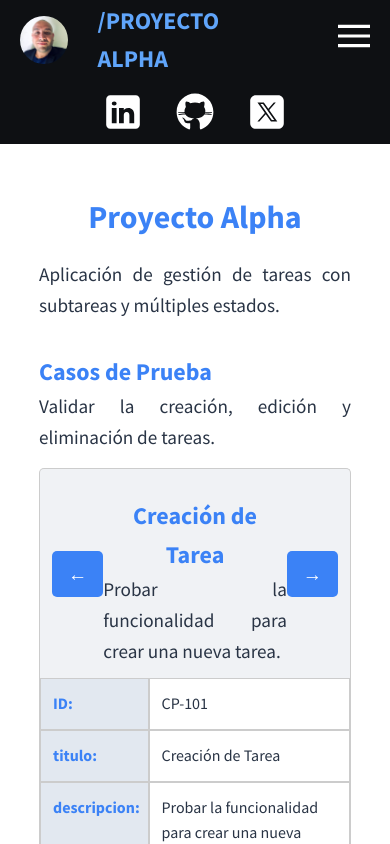
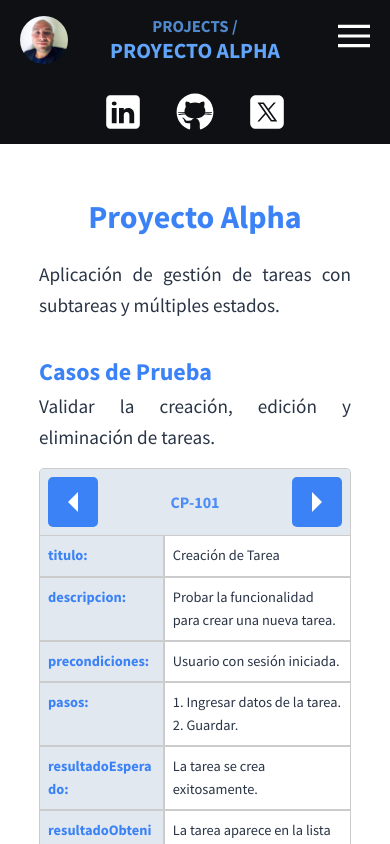
Before and after one commit to adjsvar/portafolio, a React (Vite) app: page /projectdetail/1 in a window 390 px wide. Shown: the top 844 px of the page. Built offline with nearby package versions, Linux system fonts and the light colour scheme.

Commit message:
varios cambios

```diff
--- a/src/components/Navbar.jsx
+++ b/src/components/Navbar.jsx
@@ -1,7 +1,6 @@
-// src/components/Navbar.jsx
 import React, { useState, useContext } from 'react';
 import { NavLink, useLocation } from 'react-router-dom';
-import { ProjectsContext } from '../context/ProjectsContext'; // Importamos el contexto
+import { ProjectsContext } from '../context/ProjectsContext';
 import logo from '../assets/foto.jpg';
 import hamOpen from '../assets/hamopen.svg';
 import hamClose from '../assets/hamclose.svg';
@@ -10,7 +9,7 @@ import '../styles/Navbar.css';
 function Navbar() {
   const [isOpen, setIsOpen] = useState(false);
   const location = useLocation();
-  const { projects } = useContext(ProjectsContext); // Obtenemos proyectos desde el contexto
+  const { projects } = useContext(ProjectsContext);
 
   const routeNames = {
     '/': 'Home',
@@ -20,14 +19,21 @@ function Navbar() {
   };
 
   let activeTextContent = routeNames[location.pathname] || '';
+  let isProjectDetail = false;
 
   // Si la ruta es de detalle de proyecto, se muestra el active link personalizado
   if (location.pathname.startsWith('/projectdetail')) {
+    isProjectDetail = true;
     const parts = location.pathname.split('/');
     const projectId = parts[2];
     const project = projects.find((p) => p.id.toString() === projectId);
     if (project) {
-      activeTextContent = `/${project.titulo}`;
+      activeTextContent = (
+        <span className="project-detail-title">
+          <span className="projects-small">Projects / </span>
+          <span className="project-name">{project.titulo}</span>
+        </span>
+      );
     }
   }
 
@@ -47,7 +53,9 @@ function Navbar() {
       </NavLink>
 
       {/* Active link en modo móvil */}
-      <div className="active-link" id="active-link">{activeTextContent}</div>
+      <div className={`active-link ${isProjectDetail ? 'is-project-detail' : ''}`} id="active-link">
+        {activeTextContent}
+      </div>
 
       <img
         src={isOpen ? hamClose : hamOpen}
--- a/src/components/TestTables.jsx
+++ b/src/components/TestTables.jsx
@@ -1,7 +1,7 @@
 // src/components/TestTables.jsx
-import React, { useState, useEffect } from 'react';
-import EvidenceViewer from './EvidenceViewer';  // El componente "all in one" con overlay, zoom, pan
-import '../styles/TestTables.css';
+import React, { useState, useEffect } from "react";
+import EvidenceViewer from "./EvidenceViewer";
+import "../styles/TestTables.css";
 
 function TestTables({ tests, testType, layout }) {
   const [windowWidth, setWindowWidth] = useState(window.innerWidth);
@@ -10,71 +10,73 @@ function TestTables({ tests, testType, layout }) {
   // Estado para mostrar/hide EvidenceViewer
   const [modalOpen, setModalOpen] = useState(false);
   // Almacena la "imagen" (string) que se mostrará en EvidenceViewer
-  const [modalImage, setModalImage] = useState('');
+  const [modalImage, setModalImage] = useState("");
 
   useEffect(() => {
     function handleResize() {
       setWindowWidth(window.innerWidth);
     }
-    window.addEventListener('resize', handleResize);
-    return () => window.removeEventListener('resize', handleResize);
+    window.addEventListener("resize", handleResize);
+    return () => window.removeEventListener("resize", handleResize);
   }, []);
 
   // Determinar layout
-  const computedLayout = layout || (windowWidth >= 1150 ? 'row' : 'column');
+  const computedLayout = layout || (windowWidth >= 1150 ? "row" : "column");
 
   if (!tests || tests.length === 0) {
     return <div>No hay pruebas disponibles.</div>;
   }
 
   // Recolecta todas las claves
-  const allKeys = [...new Set(tests.flatMap(item => Object.keys(item)))];
+  const allKeys = [...new Set(tests.flatMap((item) => Object.keys(item)))];
 
   // Determina título (caption)
   const captionText = testType
     ? testType.toUpperCase()
     : tests[0].tipo
     ? tests[0].tipo.toUpperCase()
-    : 'TESTS';
+    : "TESTS";
 
   // --- Lógica para abrir/cerrar EvidenceViewer ---
   const handleOpenModal = (imgSrc) => {
-    setModalImage(imgSrc || '');
+    setModalImage(imgSrc || "");
     setModalOpen(true);
   };
 
   const handleCloseModal = () => {
     setModalOpen(false);
-    setModalImage('');
+    setModalImage("");
   };
 
   // Render de celdas
   const renderCell = (value, key) => {
-    if (key === 'evidencia') {
-      if (!value || typeof value !== 'object') return '-';
+    if (key === "evidencia") {
+      if (!value || typeof value !== "object") return "-";
       // Suponemos: item.evidencia = { imagen: "URL", video: ... }
       if (value.imagen) {
         // Al hacer clic => abrimos EvidenceViewer
         return (
-          <span className="evidence-link" onClick={() => handleOpenModal(value.imagen)}>
+          <span
+            className="evidence-link"
+            onClick={() => handleOpenModal(value.imagen)}
+          >
             Ver Evidencia
           </span>
         );
       }
-      return '-';
+      return "-";
     }
     // Si es un objeto distinto a evidencia (por ejemplo un subobjeto)
-    if (typeof value === 'object' && value !== null) {
+    if (typeof value === "object" && value !== null) {
       return JSON.stringify(value);
     }
-    return value === undefined || value === null || value === '' ? '-' : value;
+    return value === undefined || value === null || value === "" ? "-" : value;
   };
 
   // ==================== LAYOUT ROW ====================
-  if (computedLayout === 'row') {
+  if (computedLayout === "row") {
     return (
       <div className="testtables-row-container">
-
         {/* Renderizamos EvidenceViewer si modalOpen está en true */}
         {modalOpen && (
           <EvidenceViewer
@@ -92,7 +94,7 @@ function TestTables({ tests, testType, layout }) {
               </th>
             </tr>
             <tr>
-              {allKeys.map(key => (
+              {allKeys.map((key) => (
                 <th key={key}>{key}</th>
               ))}
             </tr>
@@ -117,15 +119,14 @@ function TestTables({ tests, testType, layout }) {
     const singleItem = tests.length === 1;
 
     const handlePrev = () => {
-      setCurrentIndex(prev => (prev > 0 ? prev - 1 : tests.length - 1));
+      setCurrentIndex((prev) => (prev > 0 ? prev - 1 : tests.length - 1));
     };
     const handleNext = () => {
-      setCurrentIndex(prev => (prev < tests.length - 1 ? prev + 1 : 0));
+      setCurrentIndex((prev) => (prev < tests.length - 1 ? prev + 1 : 0));
     };
 
     return (
       <div className="testtables-column-container">
-
         {modalOpen && (
           <EvidenceViewer
             src={modalImage}
@@ -134,27 +135,29 @@ function TestTables({ tests, testType, layout }) {
           />
         )}
 
-        <div className={`testtables-column-nav ${singleItem ? 'single-item' : ''}`}>
+        <div
+          className={`testtables-column-nav ${singleItem ? "single-item" : ""}`}
+        >
+          <div className="nav-arrows-container">
             {!singleItem && (
+              <>
                 <button onClick={handlePrev} className="nav-arrow left">
-              &larr;
                 </button>
-          )}
-          <div className="nav-info">
-            <h3 className="nav-title">{currentItem.titulo || '-'}</h3>
-            {currentItem.descripcion && (
-              <p className="nav-description">{currentItem.descripcion}</p>
+
+                <div className="nav-title">
+                  {currentItem.ID || "-"}
+                </div>
+                <button onClick={handleNext} className="nav-arrow right">
+                </button>
+              </>
             )}
           </div>
-          {!singleItem && (
-            <button onClick={handleNext} className="nav-arrow right">
-              &rarr;
-            </button>
-          )}
         </div>
 
         <div className="testtables-column-grid">
-          {allKeys.map((key) => (
+          {allKeys
+            .filter((key) => key !== "ID")
+            .map((key) => (
               <div key={key} className="testtables-column-row">
                 <div className="grid-label">{key}:</div>
                 <div className="grid-value">
--- a/src/styles/Navbar.css
+++ b/src/styles/Navbar.css
@@ -58,6 +58,33 @@
   font-weight: bold;
   text-transform: uppercase;
   color: var(--active-color);
+}
+
+/* Project detail styles */
+.project-detail-title {
+  display: flex;
+  flex-direction: row;
+  align-items: center;
+  justify-content: center;
+  flex-wrap: wrap;
+}
+
+.projects-small {
+  font-size: 0.7em;
+  opacity: 0.8;
+  font-weight: bold;
+  margin-right: 4px;
+  text-transform: uppercase;
+}
+
+.project-name {
+  font-size: 0.9em;
+  font-weight: bold;
+  text-transform: uppercase;
+}
+
+.active-link.is-project-detail {
+  text-align: center;
 }
 
 /* Ícono hamburguesa: oculto en escritorio */
@@ -172,3 +199,20 @@
     justify-content: center;
   }
 }
+
+/* Breakpoint para dispositivos más pequeños - Layout vertical para project detail */
+@media screen and (max-width: 600px) {
+  .project-detail-title {
+    flex-direction: column;
+    gap: 2px;
+  }
+
+  .projects-small {
+    margin-right: 0;
+  }
+
+  .active-link.is-project-detail {
+    width: 100%;
+    line-height: 1.2;
+  }
+}
--- a/src/styles/TestTables.css
+++ b/src/styles/TestTables.css
@@ -13,8 +13,7 @@
   font-size: 0.95rem;
 }
 
-.test-table th,
-.test-table td {
+.test-table th, .test-table td {
   border: 1px solid #ccc;
   padding: 0.75rem;
   text-align: left;
@@ -27,10 +26,13 @@
 }
 
 .table-caption-row .table-caption-cell {
-  background-color: #f0f2f5;
+  background-color: #1e40af;
+  color: white;
   font-weight: bold;
   text-align: center;
   font-size: 1rem;
+  padding: 0.75rem;
+  border-radius: 0;
 }
 
 /* Layout column */
@@ -40,51 +42,111 @@
 
 .testtables-column-nav {
   display: flex;
+  flex-direction: column;
   align-items: center;
-  justify-content: space-between;
-  background-color: #f0f2f5;
-  padding: 0.75rem;
   border: 1px solid #ccc;
   border-bottom: none;
   border-radius: 5px 5px 0 0;
+  overflow: hidden;
+}
+
+.nav-info {
+  width: 100%;
+  text-align: center;
+}
+
+.nav-title {
+  font-size: 1rem;
+  margin: 0;
+  background-color: #e2e8f0;
+  color: #4d8df5;
+  padding: 0.75rem;
+  width: 100%;
+  font-weight: 700;
+  display: flex;
+  justify-content: center;
+  align-items: center;
+  text-align: center;
+}
+
+
+.nav-description {
+  font-size: 1rem;
+  margin: 0;
+  padding: 0.5rem;
+  color: #555;
+  background-color: #f0f2f5;
+  width: 100%;
+}
+
+.nav-arrows-container {
+  display: flex;
+  justify-content: space-between;
+  width: 100%;
+  background-color: #e2e8f0;
+}
+
+.single-item .nav-arrows-container {
+  display: none;
 }
 
 .nav-arrow {
   background-color: #3b82f6;
-  color: #fff;
   border: none;
-  padding: 0.5rem 1rem;
-  font-size: 1.2rem;
+  margin: 0.5rem;
+  min-width: 50px;
+  max-width: 50px;
+  min-height: 50px;
+  max-height: 50px;
   border-radius: 5px;
   cursor: pointer;
   transition: background 0.3s ease;
+  display: flex;
+  align-items: center;
+  justify-content: center;
+  box-sizing: border-box;
+  background-color: #3b82f6;
+  overflow: hidden;
 }
+
+/* Quitar contenido textual del botón */
+.nav-arrow:empty::before {
+  content: "";
+}
+
+/* Flecha para botón de la derecha */
+.nav-arrow.right::before {
+  content: "";
+  position: absolute;
+  width: 0;
+  height: 0;
+  border-top: 10px solid transparent;
+  border-bottom: 10px solid transparent;
+  border-left: 10px solid #fff;
+}
+
+/* Flecha para botón de la izquierda */
+.nav-arrow.left::before {
+  content: "";
+  position: absolute;
+  width: 0;
+  height: 0;
+  border-top: 10px solid transparent;
+  border-bottom: 10px solid transparent;
+  border-right: 10px solid #fff;
+}
+
+
+
 
 .nav-arrow:hover {
   background-color: #60a5fa;
 }
 
-.nav-info {
-  flex-grow: 1;
-  text-align: center;
-}
-
-.nav-title {
-  font-size: 1.4rem;
-  margin: 0;
-}
-
-.nav-description {
-  font-size: 0.9rem;
-  margin: 0;
-  color: #555;
-}
-
 .testtables-column-grid {
   display: grid;
-  grid-template-columns: 35% 65%;
+  grid-template-columns: 40% 60%;
   width: 100%;
-  border: 1px solid #ccc;
   border-top: none;
   border-radius: 0 0 5px 5px;
 }
@@ -93,8 +155,7 @@
   display: contents;
 }
 
-.grid-label,
-.grid-value {
+.grid-label, .grid-value {
   padding: 0.75rem;
   border: 1px solid #ccc;
 }
@@ -104,6 +165,7 @@
   font-weight: bold;
   color: #3b82f6;
 }
+
 .grid-value {
   color: #293445;
 }
@@ -114,6 +176,7 @@
   text-decoration: underline;
   cursor: pointer;
 }
+
 .evidence-link:hover {
   color: #2563eb;
 }
@@ -140,3 +203,26 @@
   max-height: 90%;
   overflow: auto;
 }
+
+/* Media queries for better responsiveness */
+@media (max-width: 500px) {
+  .testtables-column-grid {
+    grid-template-columns: 40% 60%;
+  }
+
+  .grid-label, .grid-value {
+    padding: 0.5rem;
+    word-break: break-word;
+    font-size: 0.9rem;
+  }
+
+  .nav-title h3 {
+    margin: 0;
+    padding: 0;
+    background-color: red;
+  }
+
+  .nav-description {
+    font-size: 0.8rem;
+  }
+}
```
Lines whose indentation alone changed are shown as unchanged.
